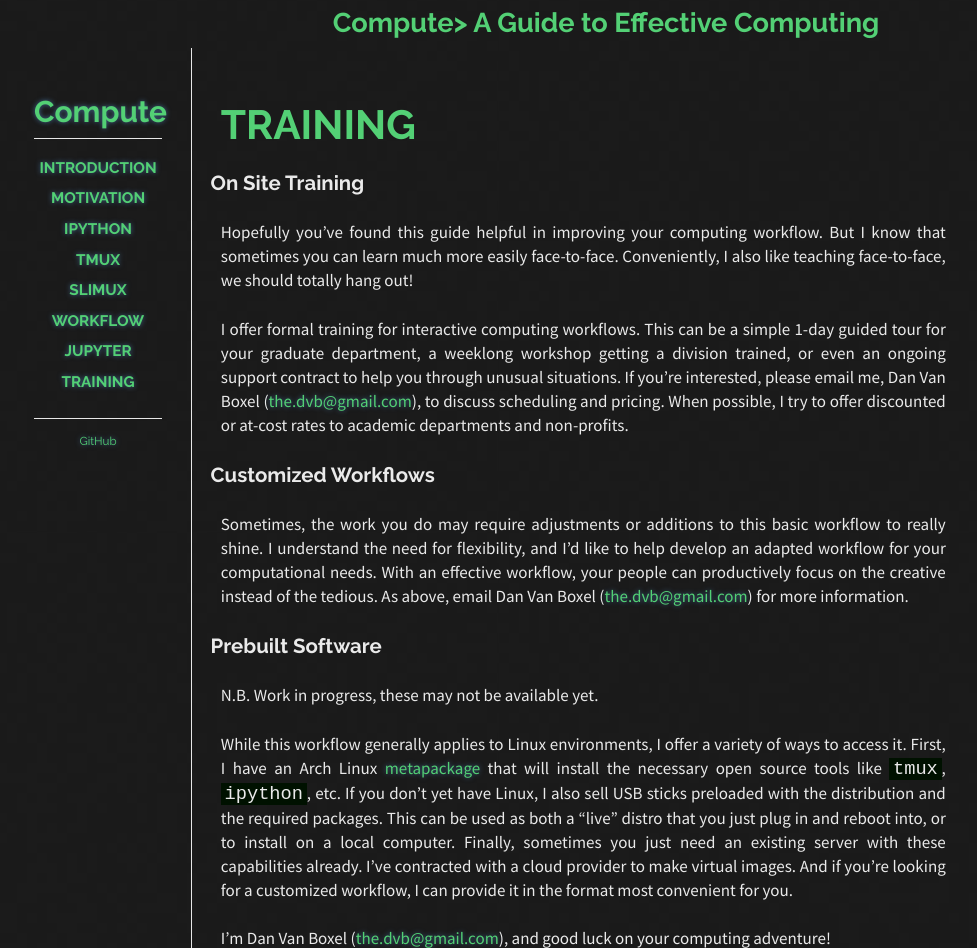
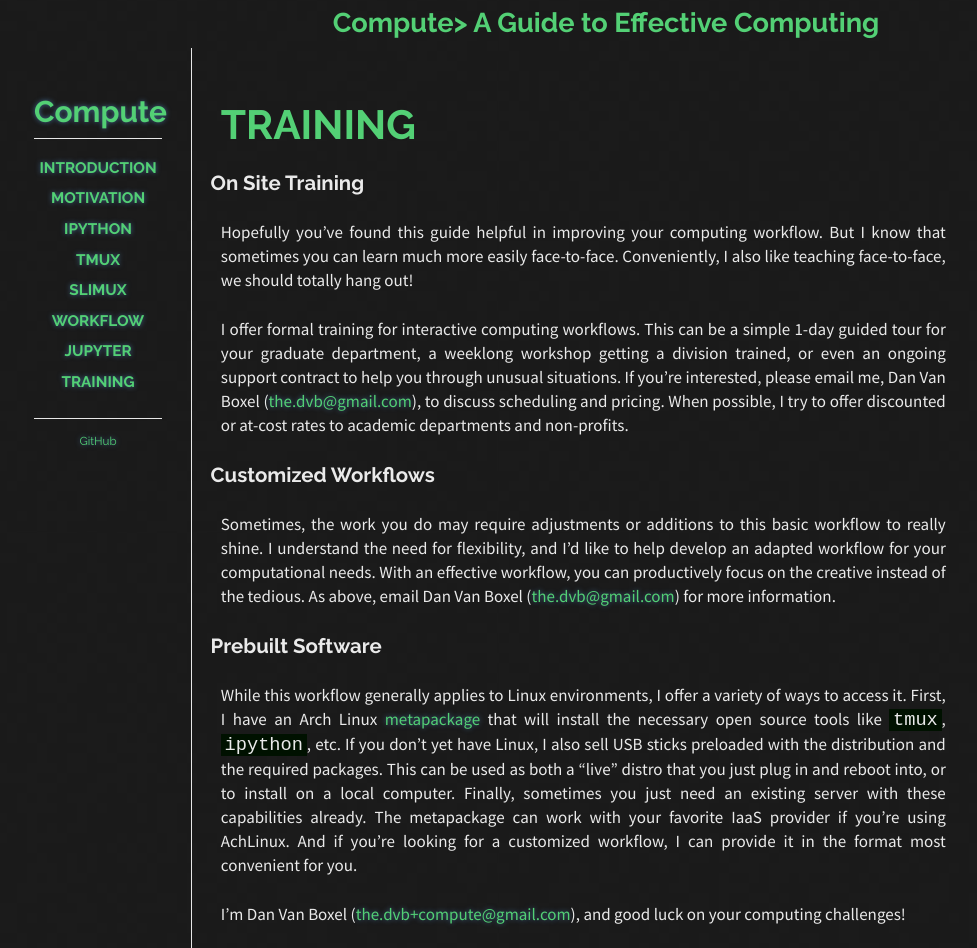
Before and after one commit to dvbuntu/compute, a Jekyll site: the page built from _posts/2030-01-01-training.md, in a window 1280 px wide. Shown: the whole page, without its empty margins (34-1011 px from the left). Built offline with Jekyll 4.4.1, drawn with Linux system fonts in a browser that asks for light colours; Markdown is read by kramdown in place of the engine named in the settings.

Commit message:
Update to the training page.
I should work on getting an actual virtual machine image or cloud
provider figured out.

```diff
--- a/_posts/2030-01-01-training.md
+++ b/_posts/2030-01-01-training.md
@@ -16,13 +16,11 @@ I offer formal training for interactive computing workflows.  This can be a simp
 Customized Workflows
 ---
 
-Sometimes, the work you do may require adjustments or additions to this basic workflow to really shine.  I understand the need for flexibility, and I'd like to help develop an adapted workflow for your computational needs.  With an effective workflow, your people can productively focus on the creative instead of the tedious.  As above, email Dan Van Boxel (<mailto:the.dvb@gmail.com>) for more information.
+Sometimes, the work you do may require adjustments or additions to this basic workflow to really shine.  I understand the need for flexibility, and I'd like to help develop an adapted workflow for your computational needs.  With an effective workflow, you can productively focus on the creative instead of the tedious.  As above, email Dan Van Boxel (<mailto:the.dvb@gmail.com>) for more information.
 
 Prebuilt Software
 ---
 
-N.B. Work in progress, these may not be available yet.
+While this workflow generally applies to Linux environments, I offer a variety of ways to access it.  First, I have an Arch Linux [metapackage](http://github.com/dvbuntu/compute-tools) that will install the necessary open source tools like `tmux`, `ipython`, etc.  If you don't yet have Linux, I also sell USB sticks preloaded with the distribution and the required packages.  This can be used as both a "live" distro that you just plug in and reboot into, or to install on a local computer.  Finally, sometimes you just need an existing server with these capabilities already.  The metapackage can work with your favorite IaaS provider if you're using AchLinux.  And if you're looking for a customized workflow, I can provide it in the format most convenient for you.
 
-While this workflow generally applies to Linux environments, I offer a variety of ways to access it.  First, I have an Arch Linux [metapackage](http://github.com/dvbuntu/compute-tools) that will install the necessary open source tools like `tmux`, `ipython`, etc.  If you don't yet have Linux, I also sell USB sticks preloaded with the distribution and the required packages.  This can be used as both a "live" distro that you just plug in and reboot into, or to install on a local computer.  Finally, sometimes you just need an existing server with these capabilities already.  I've contracted with a cloud provider to make virtual images.  And if you're looking for a customized workflow, I can provide it in the format most convenient for you.
-
-I'm Dan Van Boxel (<mailto:the.dvb@gmail.com>), and good luck on your computing adventure!
+I'm Dan Van Boxel (<mailto:the.dvb+compute@gmail.com>), and good luck on your computing challenges!
```
